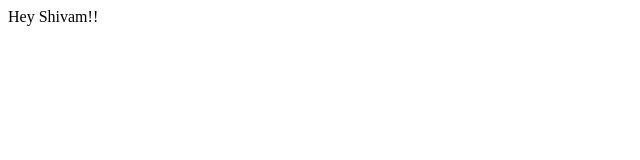
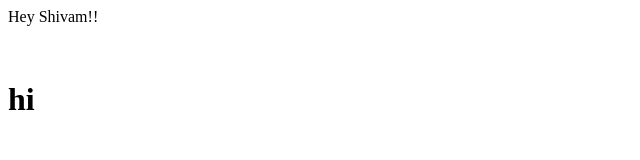
Before and after one commit to yuvrajgholia/blackbox, a plain HTML site: page index.html in a window 1280 px wide. Shown: the full height of the page, 0-640 px from the left. Drawn offline with Linux system fonts and the light colour scheme.

Commit message:
add hii in index file

```diff
--- a/index.html
+++ b/index.html
@@ -1 +1,5 @@
 <p>Hey Shivam!! </p>
+
+<br>
+
+<h1> hi </h1>
```
